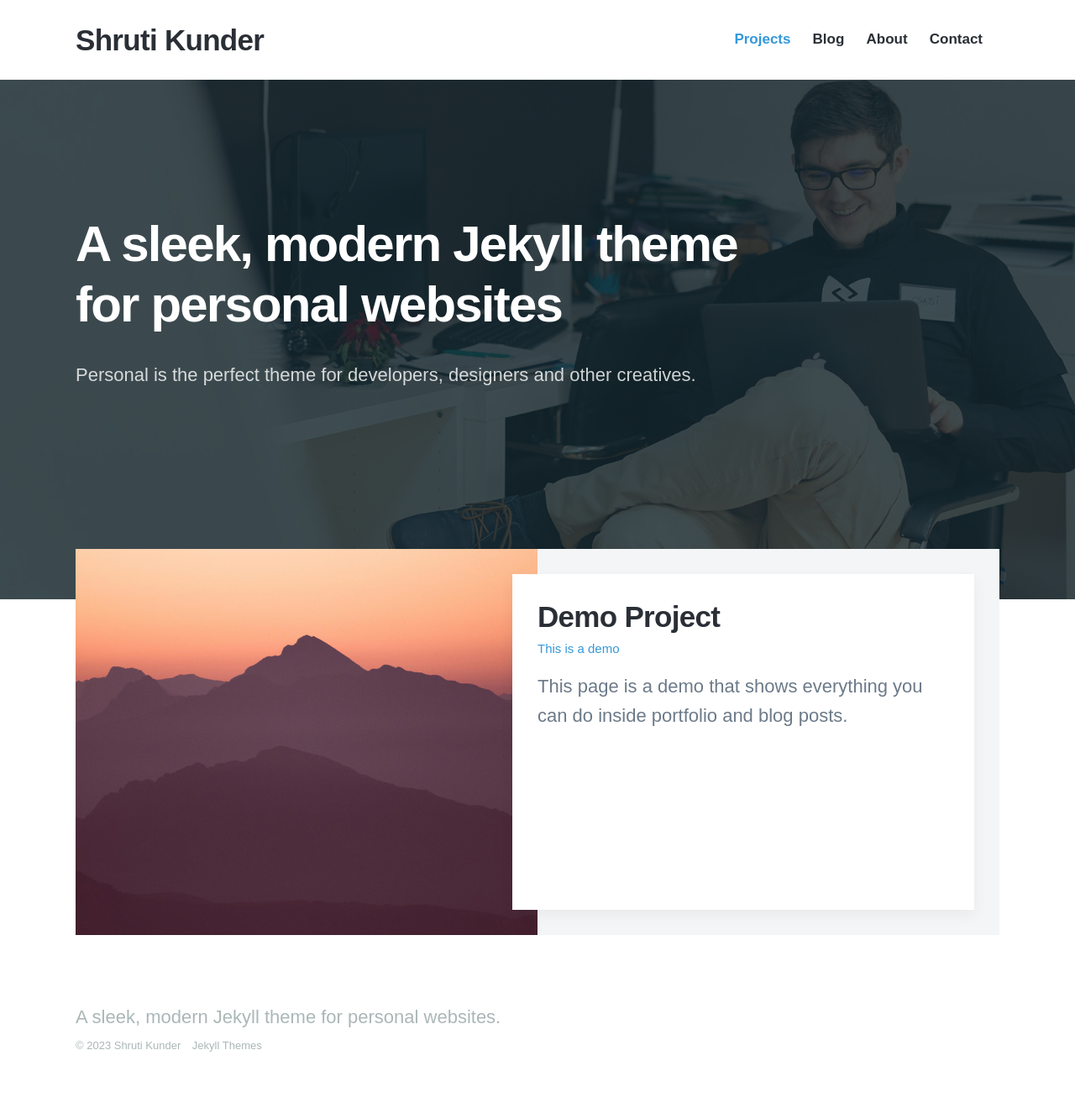
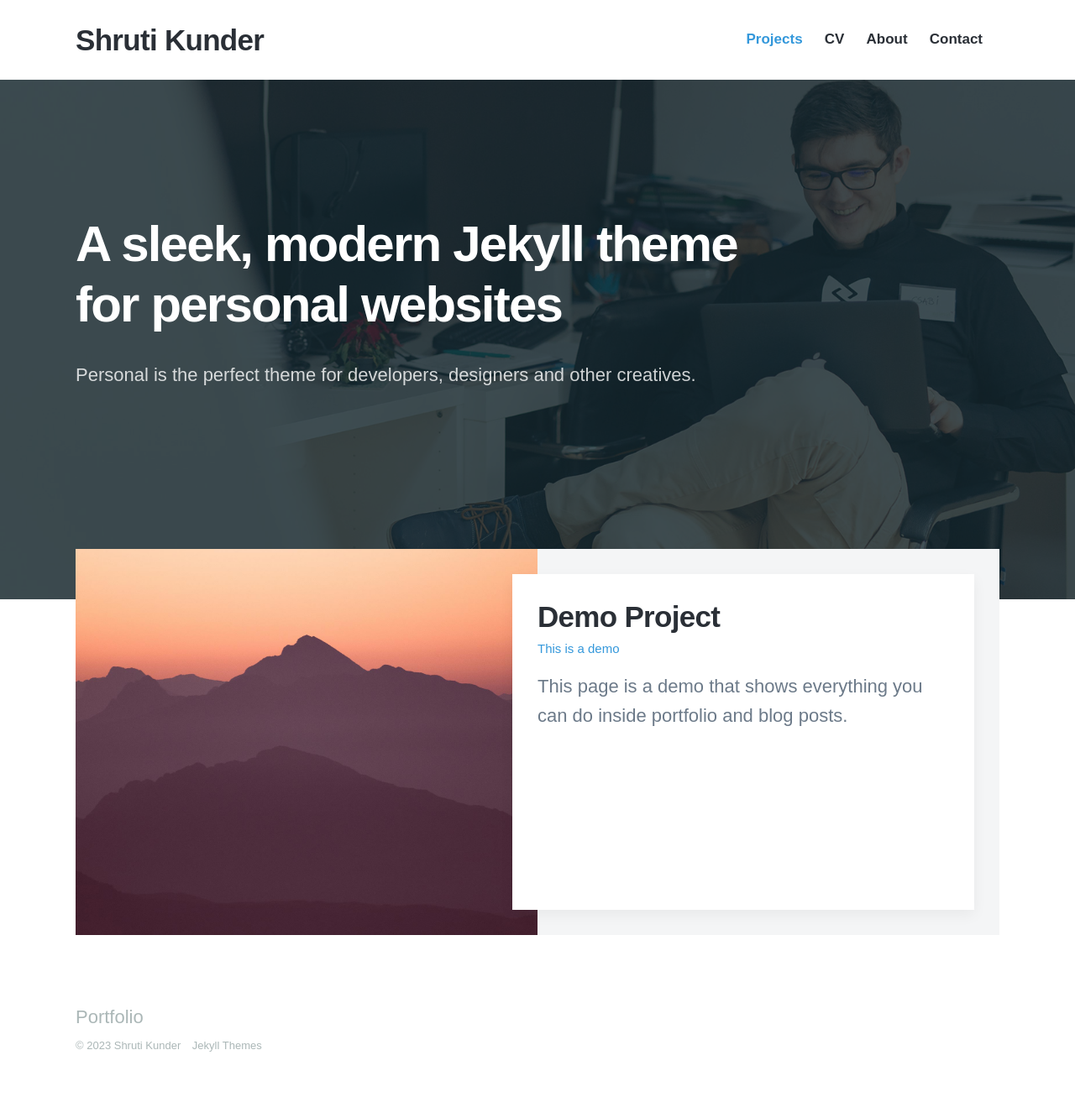
Before and after one commit to shrotofo/shrotofo.github.io, a Jekyll site: the page built from index.html, in a window 1280 px wide. Shown: the whole page at 84% size. Built offline with Jekyll 4.4.1, drawn with Linux system fonts in a browser that asks for light colours; nearby versions of some CDN libraries; some web fonts are replaced.

Commit message:
Update settings.yml

```diff
--- a/_data/settings.yml
+++ b/_data/settings.yml
@@ -10,7 +10,7 @@ menu_settings:
   menu_items:
     - title: 'Projects'
       url: '/'
-    - title: 'Blog'
+    - title: 'CV'
       url: '/blog/'
     - title: 'About'
       url: '/about'
@@ -18,7 +18,7 @@ menu_settings:
       url: '/contact'
 
 footer_settings:
-  footer_tagline: A sleek, modern Jekyll theme for personal websites.
+  footer_tagline: Portfolio
 
 hero_settings:
   overlay_opacity: 0.8
```
